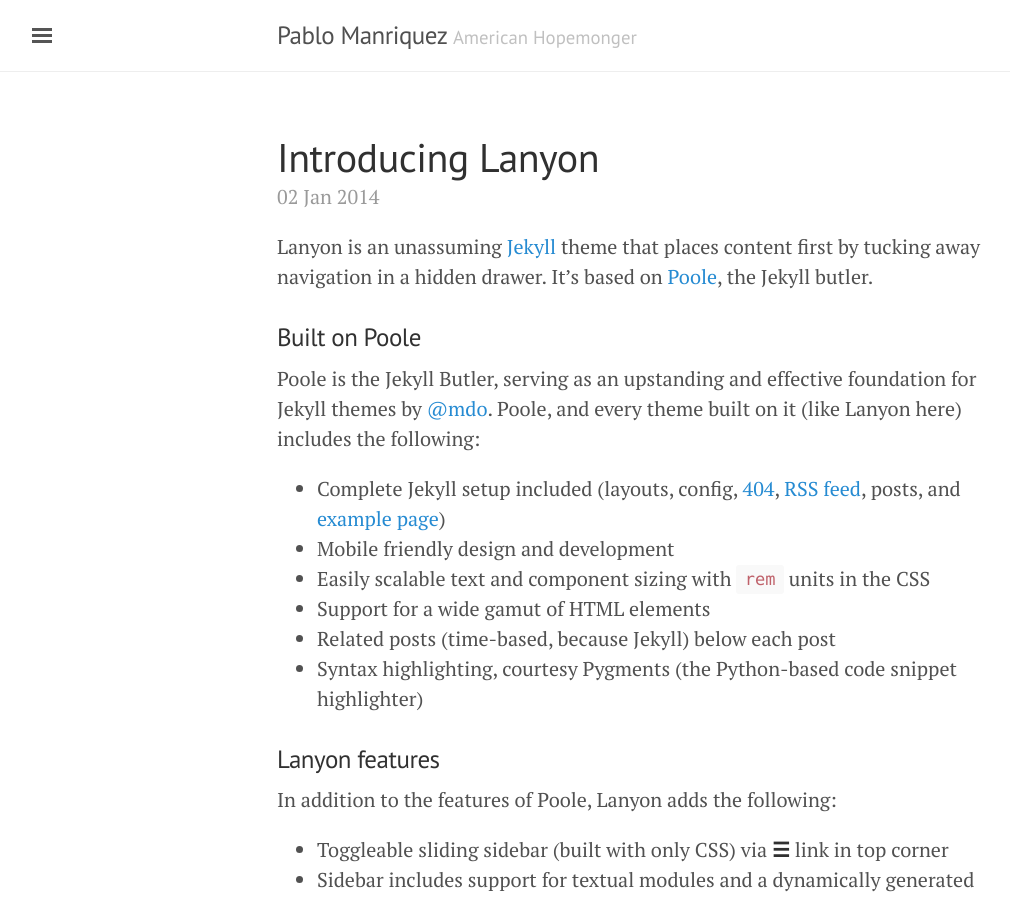
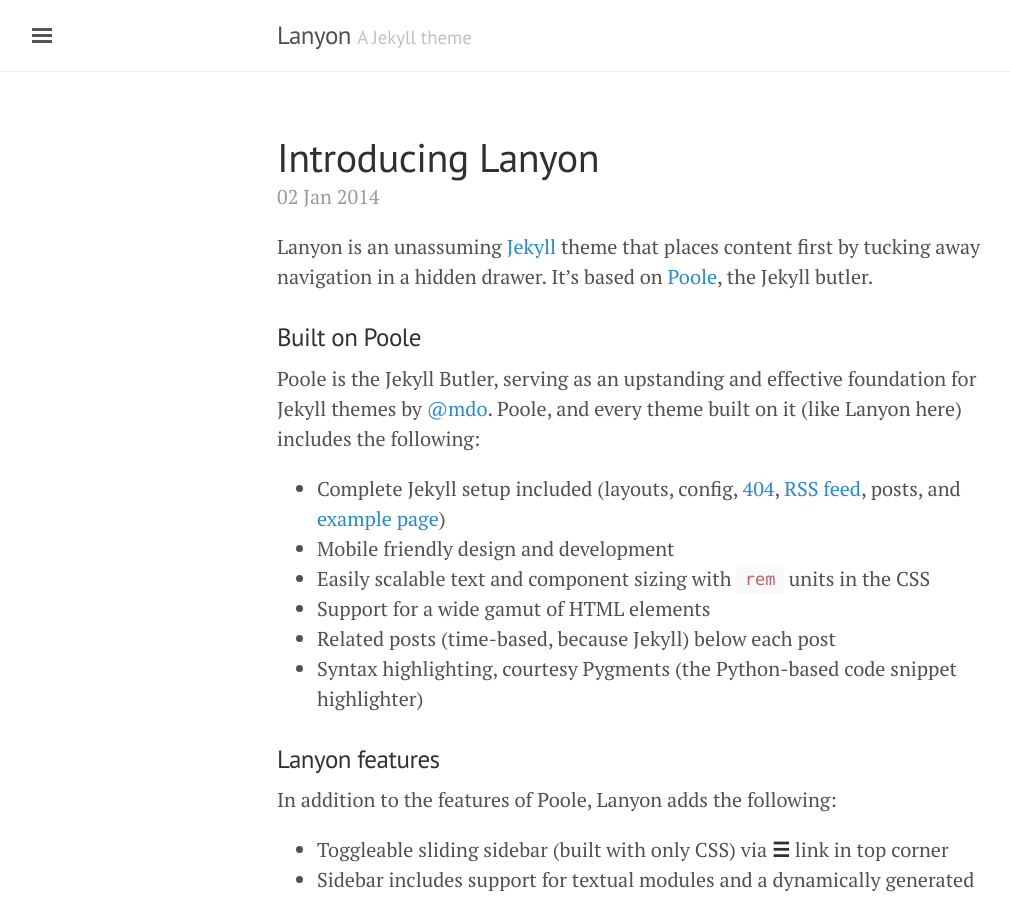
Before and after one commit to kstreetmedia/kstreetmedia.github.io, a Jekyll site: the page built from index.html, in a window 1280 px wide and 900 px high. Shown: the whole window, without its empty margins (3-1013 px from the left). Built offline with Jekyll 4.4.1, drawn with Linux system fonts in a browser that asks for light colours; the list of posts is cut into pages by our own code.

Commit message:
Restore_Config
Restoring default text to Config page

```diff
--- a/_config.yml
+++ b/_config.yml
@@ -2,20 +2,21 @@
 #
 # Use of `relative_permalinks` ensures post links from the index work properly.
 permalink:           pretty
+relative_permalinks: true
 
 # Setup
-title:               'Pablo Manriquez'
-tagline:             'American Hopemonger'
-description:         'An honest man in politics shines more there than he would elsewhere.'
-url:                 'http://tinyletter.com/pab'
-baseurl:             'http://tinyletter.com/pab'
-paginate:            '5'
+title:               Lanyon
+tagline:             'A Jekyll theme'
+description:         'A reserved <a href="http://jekyllrb.com" target="_blank">Jekyll</a> theme that places the utmost gravity on content with a hidden drawer. Made by <a href="https://twitter.com/mdo" target="_blank">@mdo</a>.'
+url:                 http://lanyon.getpoole.com
+baseurl:             ''
+paginate:            5
 
 # About/contact
 author:
-  name:              'Pablo Manriquez'
-  url:               'https://tinyletter.com/pab'
-  email:             'pablo@kstreet.us'
+  name:              Mark Otto
+  url:               https://twitter.com/mdo
+  email:             markdotto@gmail.com
 
 # Custom vars
 version:             1.0.0
```
